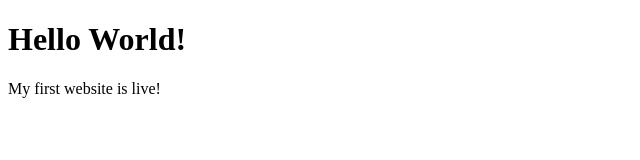
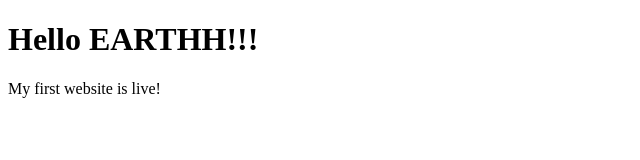
Before and after one commit to pyuktha-wq/hello-world, a plain HTML site: page index.html in a window 1280 px wide. Shown: the whole page, without its empty margins (0-640 px from the left). Drawn offline with Linux system fonts and the light colour scheme.

Commit message:
Update index.html

```diff
--- a/index.html
+++ b/index.html
@@ -5,7 +5,7 @@
 </head>
 
 <body>
-    <h1>Hello World!</h1>
+    <h1>Hello EARTHH!!!</h1>
     <p>My first website is live!</p>
 </body>
 </html>
```
